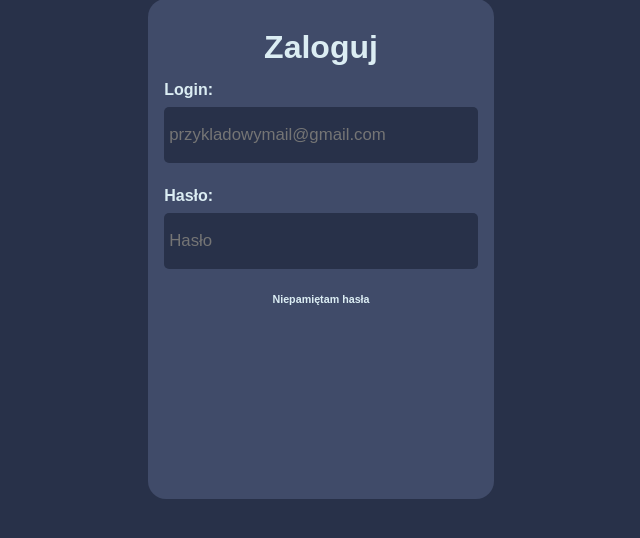
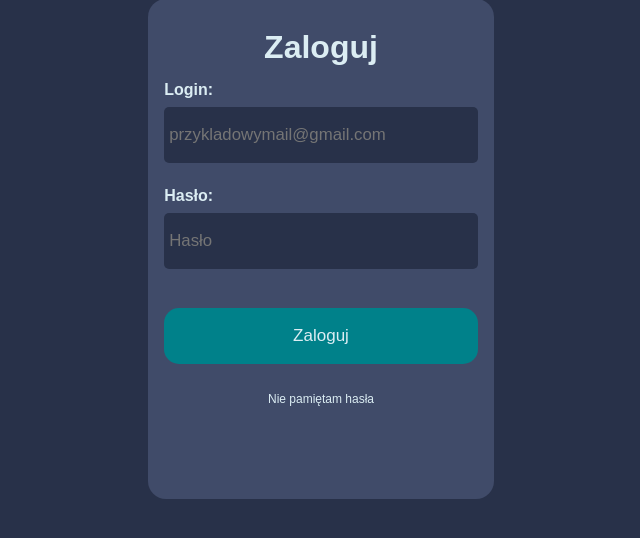
Before and after one commit to mnih1/loginphp, a PHP site: page /zaloguj.php in a window 1280 px wide. Shown: the part 176-714 px from the top of the page, without its empty margins (319-959 px from the left). Run offline with PHP 8.4, Linux system fonts and the light colour scheme.

Commit message:
12.12 - forumlarz gotowy

```diff
--- a/assets/css/sass/_form.sass
+++ b/assets/css/sass/_form.sass
@@ -35,7 +35,25 @@
                 padding: 5px
                 font-size: 1.05rem
 
-        h6
+        a
             width: 100%
             height: 10px
-            text-align: center
+            font-size: 12px
+            @include center
+            margin: 15px 0
+
+        .btn-submit
+            width: 100%
+            margin: 15px auto
+            height: 56px
+            color: #DBEDF3
+            background-color: #00818a
+            transition: 0.5s all
+            border: none
+            font-size: 17px
+            border-radius: 15px
+
+            &:hover
+                cursor: pointer
+                background: none
+                border-bottom: solid 3px #00818A
--- a/assets/css/sass/main.css
+++ b/assets/css/sass/main.css
@@ -43,10 +43,30 @@
   padding: 5px;
   font-size: 1.05rem;
 }
-.container form h6 {
+.container form a {
   width: 100%;
   height: 10px;
-  text-align: center;
+  font-size: 12px;
+  display: flex;
+  justify-content: center;
+  align-items: center;
+  margin: 15px 0;
+}
+.container form .btn-submit {
+  width: 100%;
+  margin: 15px auto;
+  height: 56px;
+  color: #DBEDF3;
+  background-color: #00818a;
+  transition: 0.5s all;
+  border: none;
+  font-size: 17px;
+  border-radius: 15px;
+}
+.container form .btn-submit:hover {
+  cursor: pointer;
+  background: none;
+  border-bottom: solid 3px #00818A;
 }
 
 body {
--- a/zaloguj.php
+++ b/zaloguj.php
@@ -8,7 +8,7 @@
     <link rel="stylesheet" href="./assets/css/sass/main.css">
     <link href="https://unpkg.com/aos@2.3.1/dist/aos.css" rel="stylesheet">
 
-    <title>Zaoguj do Something</title>
+    <title>Zaloguj do Something</title>
 </head>
 <body>
 
@@ -44,7 +44,9 @@
                 <input type="password" placeholder="Hasło" id="input-haslo">
             </label>
             <!-- TODO: Input logowanie itd + wysylizowanie -->
-            <h6>Niepamiętam hasła</h6>
+            <input type="submit" class="btn-submit" value="Zaloguj">
+
+            <a href="">Nie pamiętam hasła</a>
         </form>
     </div>
 
```
Also changed, not shown: 1 other file.
